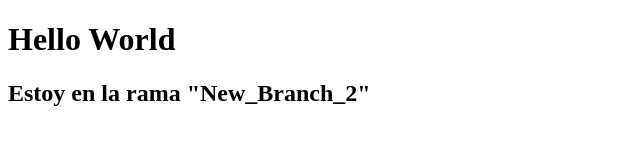
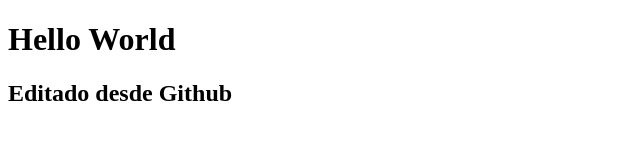
Before and after one commit to FullstackNumen/First_Folder, a plain HTML site: page index.html in a window 1280 px wide. Shown: the whole page, without its empty margins (0-640 px from the left). Drawn offline with Linux system fonts and the light colour scheme.

Commit message:
Update index.html

```diff
--- a/index.html
+++ b/index.html
@@ -8,6 +8,6 @@
 </head>
 <body>
     <h1>Hello World</h1>
-    <h2>Estoy en la rama "New_Branch_2"</h2>
+    <h2>Editado desde Github</h2>
 </body>
 </html>
```
